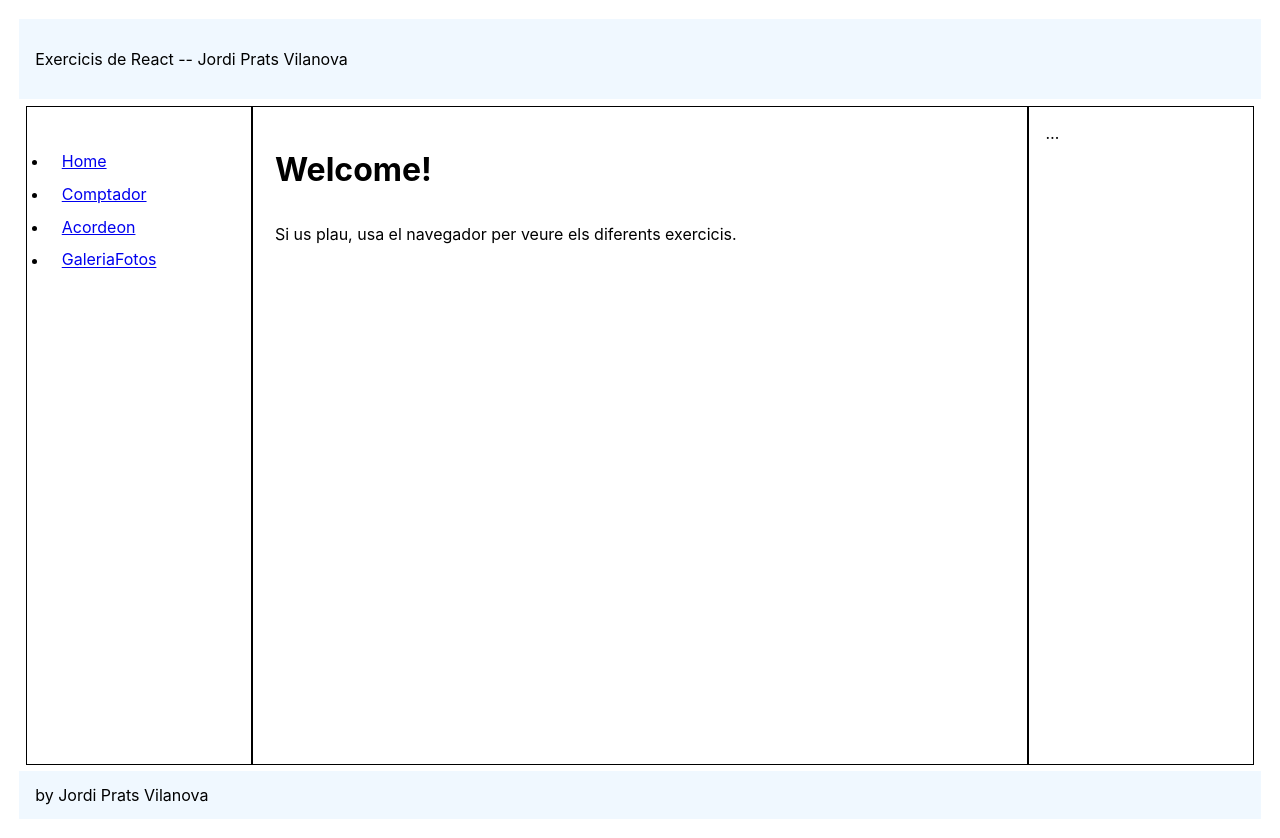
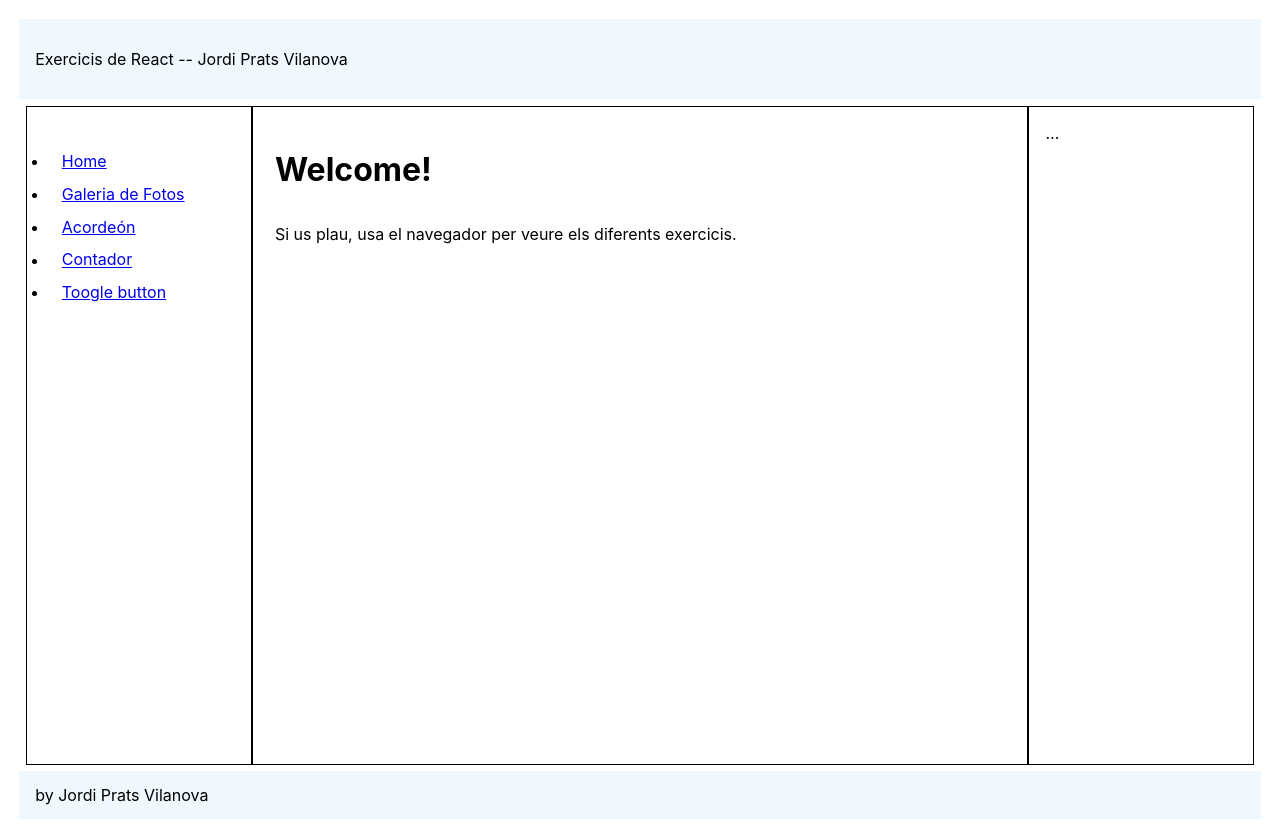
Before and after one commit to jpratsv/exercici, a React (Create React App) app: page / in a window 1280 px wide. Built offline with nearby package versions, Linux system fonts and the light colour scheme.

Commit message:
06/03/2022

```diff
--- a/src/App.js
+++ b/src/App.js
@@ -2,9 +2,7 @@ import './App.css';
 import {BrowserRouter,Routes,Route} from "react-router-dom";
 import Layout from './pages/layout';
 import Home from './pages/Home';
-import Comptador from './pages/Comptador';
-import Acordeon from './pages/Acordeon';
-import GaleriaFotos from './pages/GaleriaFotos';
+import llista from './pages/llista';
 
 function App() {
   return (
@@ -12,9 +10,9 @@ function App() {
         <Routes>
           <Route path="/" element={<Layout />}>
             <Route index element={<Home />} />
-            <Route path="comptador" element={<Comptador />} />
-            <Route path="acordeon" element={<Acordeon />} />
-            <Route path="galeriafotos" element={<GaleriaFotos />} />
+            {llista.map((item)=> (
+              <Route path={item.path} element={item.element} />
+            ))}
           </Route>
         </Routes>
       </BrowserRouter>
--- /dev/null
+++ b/src/pages/ToggleButton.js
@@ -0,0 +1,35 @@
+// 1.Mostrar 1 botó
+// 2.En prémer el botó, canviar el color del botó
+// 3.En prémer de nou el botó, treure el color del botó
+// 4.Següents clics repliquen 2,3,2,3,2,3...
+// Mostrar un text a sota dient si està premut o no
+
+
+import {useState} from 'react'
+
+export default function  ToggleButton() {
+    const [color, setColor] = useState("red");
+    const estaPremut = color !== "red";
+
+    const toggle = () =>{
+        if (color === "red")
+            setColor("cyan");
+        else setColor("red");
+
+    }
+
+
+
+
+    return (
+    <>
+        <button
+            style={{background:color}}
+            onClick={toggle}>Toggle Me
+        </button>
+        {estaPremut ? <p> Esta Premut</p> :  <p>No esta Premut</p>}
+
+
+    </>
+  )
+}
--- a/src/pages/layout.js
+++ b/src/pages/layout.js
@@ -1,4 +1,5 @@
 import { Outlet, Link } from "react-router-dom";
+import llista from "./llista";
 
 
 export default function Layout() {
@@ -12,15 +13,12 @@ export default function Layout() {
             <li>
                 <Link to="/">Home</Link>
             </li>
-            <li>
-                <Link to="/comptador">Comptador</Link>
-            </li>
-            <li>
-                <Link to="/acordeon">Acordeon</Link>
-            </li>
-            <li>
-                <Link to="/galeriafotos">GaleriaFotos</Link>
-            </li>
+
+            {llista.map((item) => (
+              <li>
+                  <Link to={item.path}>{item.titol}</Link>
+              </li>
+            ))}
           </ul>
         </nav>
         <aside class="HolyGrail-ads">…</aside>
--- /dev/null
+++ b/src/pages/llista.js
@@ -0,0 +1,12 @@
+import GaleriaFotos from './GaleriaFotos';
+import Acordeon from './Acordeon';
+import Comptador from './Comptador';
+import ToggleButton from './ToggleButton';
+
+const llista = [
+{path: 'galeriaFotos', titol:'Galeria de Fotos', element: <GaleriaFotos/>},
+{path: 'acordeon', titol:'Acordeón', element: <Acordeon/>},
+{path: 'comptador', titol:'Contador', element: <Comptador/>},
+{path: 'toggle-button', titol:'Toogle button', element: <ToggleButton/>},
+];
+export default llista;
```
